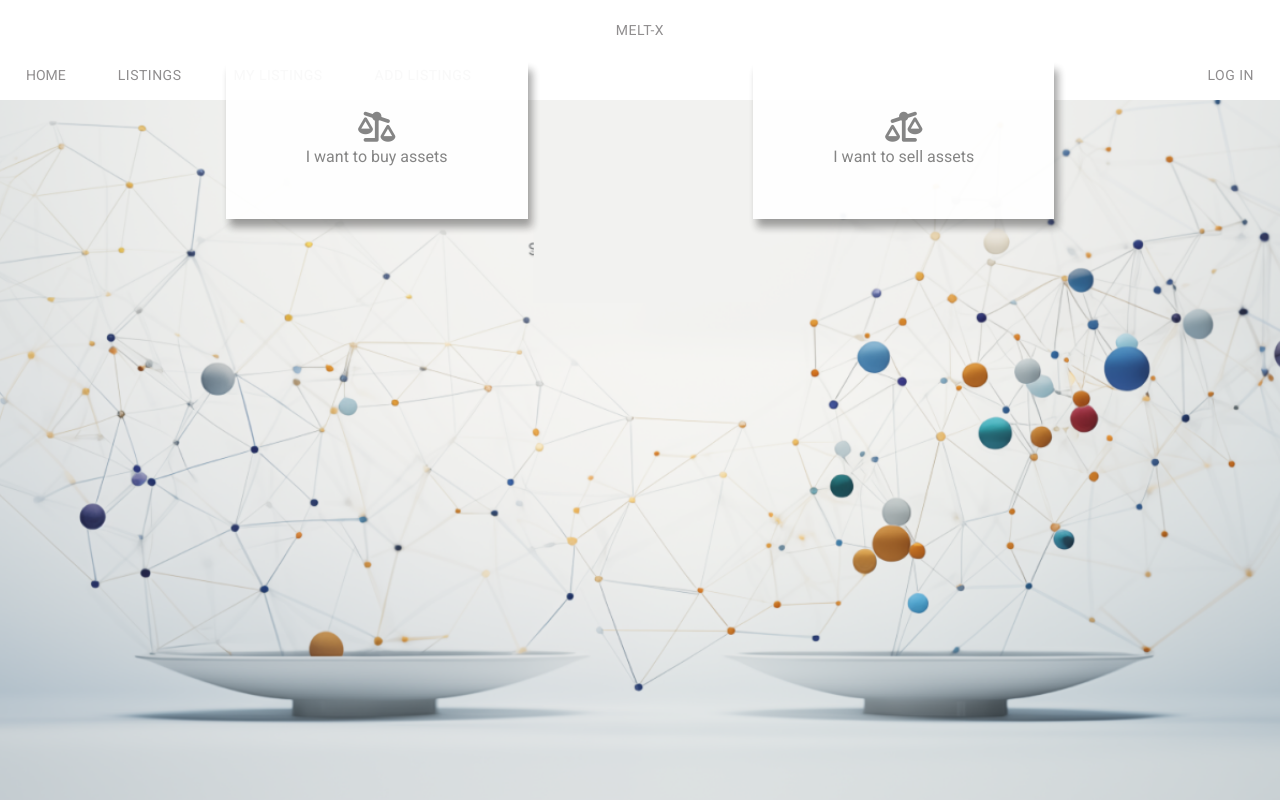
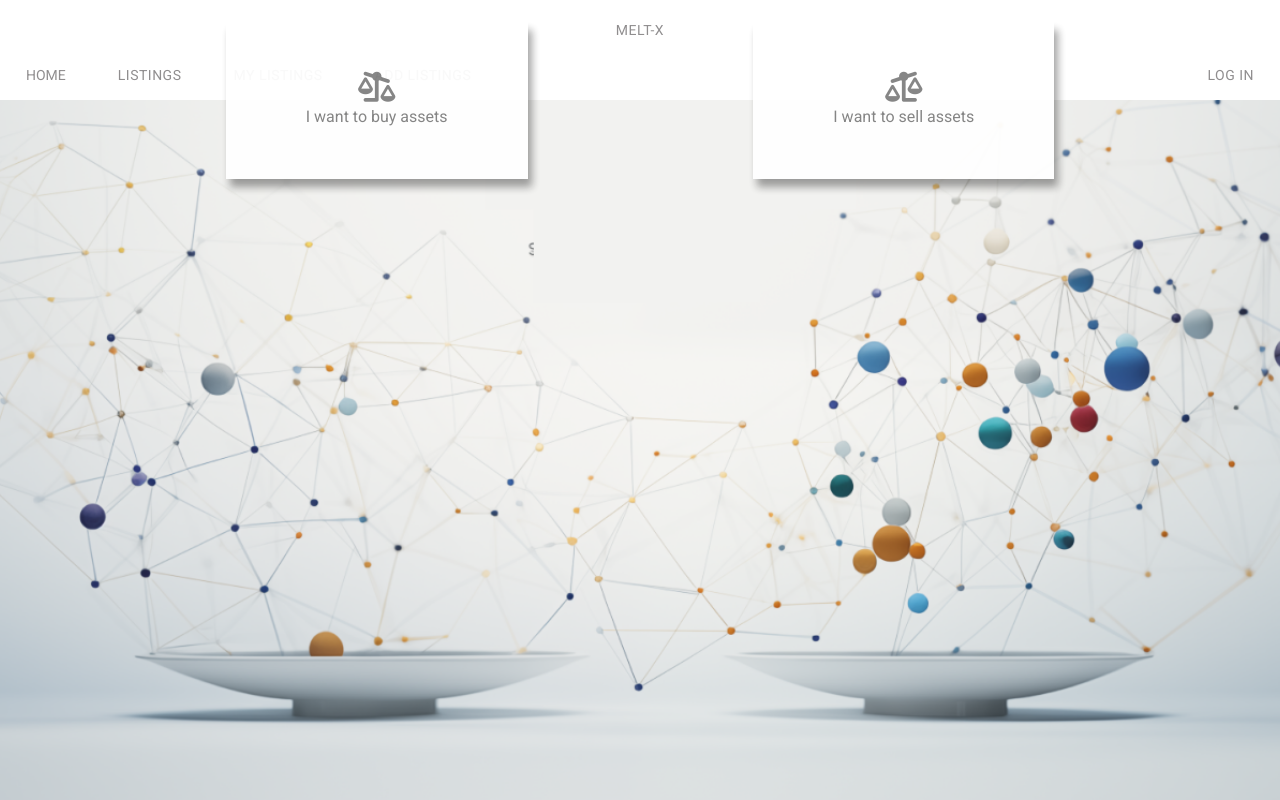
Before and after one commit to finno41/MeltEx-project, a Django app: page / in a window 1280 px wide. Run offline with Django 4.2, Linux system fonts and the light colour scheme; some libraries are stand-ins or nearby versions.

Commit message:
factor in navbar

```diff
--- a/meltexapp/static/meltexapp/home.css
+++ b/meltexapp/static/meltexapp/home.css
@@ -2,7 +2,7 @@
   display: flex;
   justify-content: space-evenly;
   align-items: center;
-  height: 80%;
+  height: calc(100% - 100px);
 }
 
 .buy-sell-button {
```
